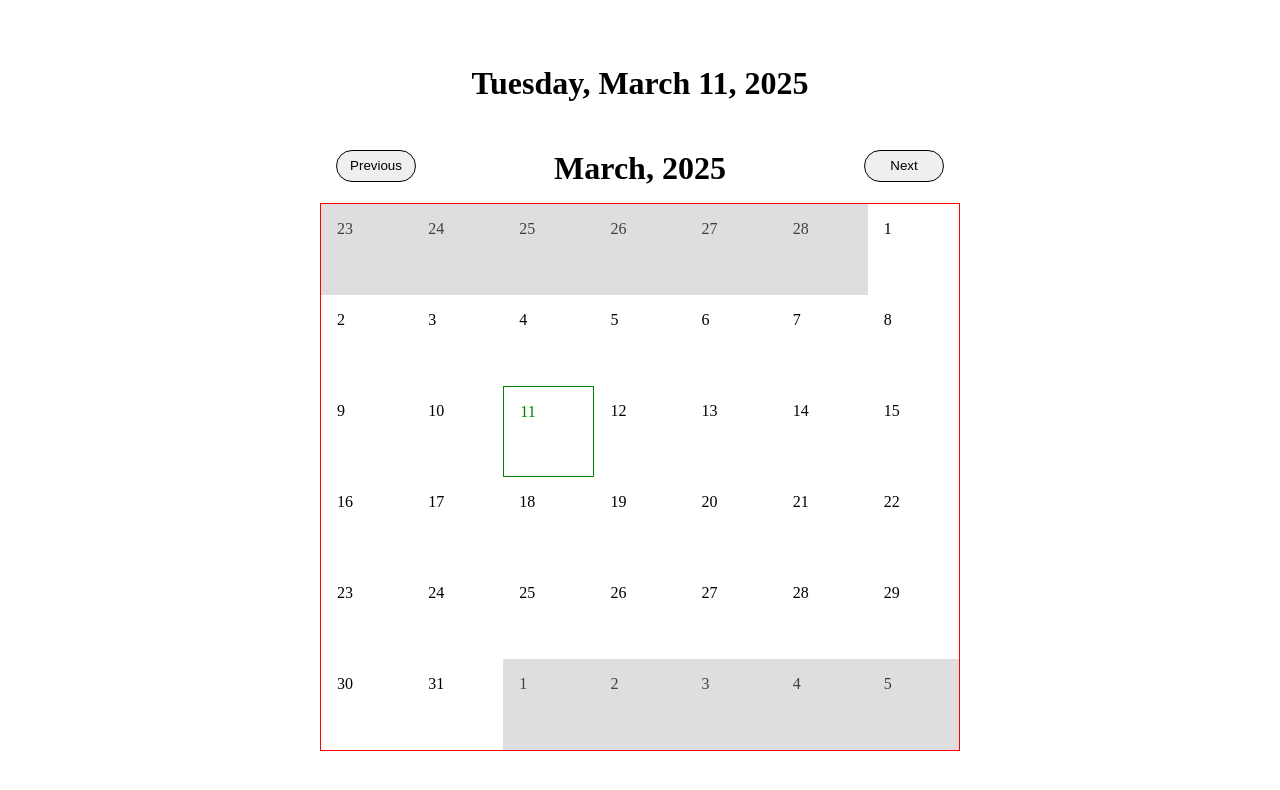
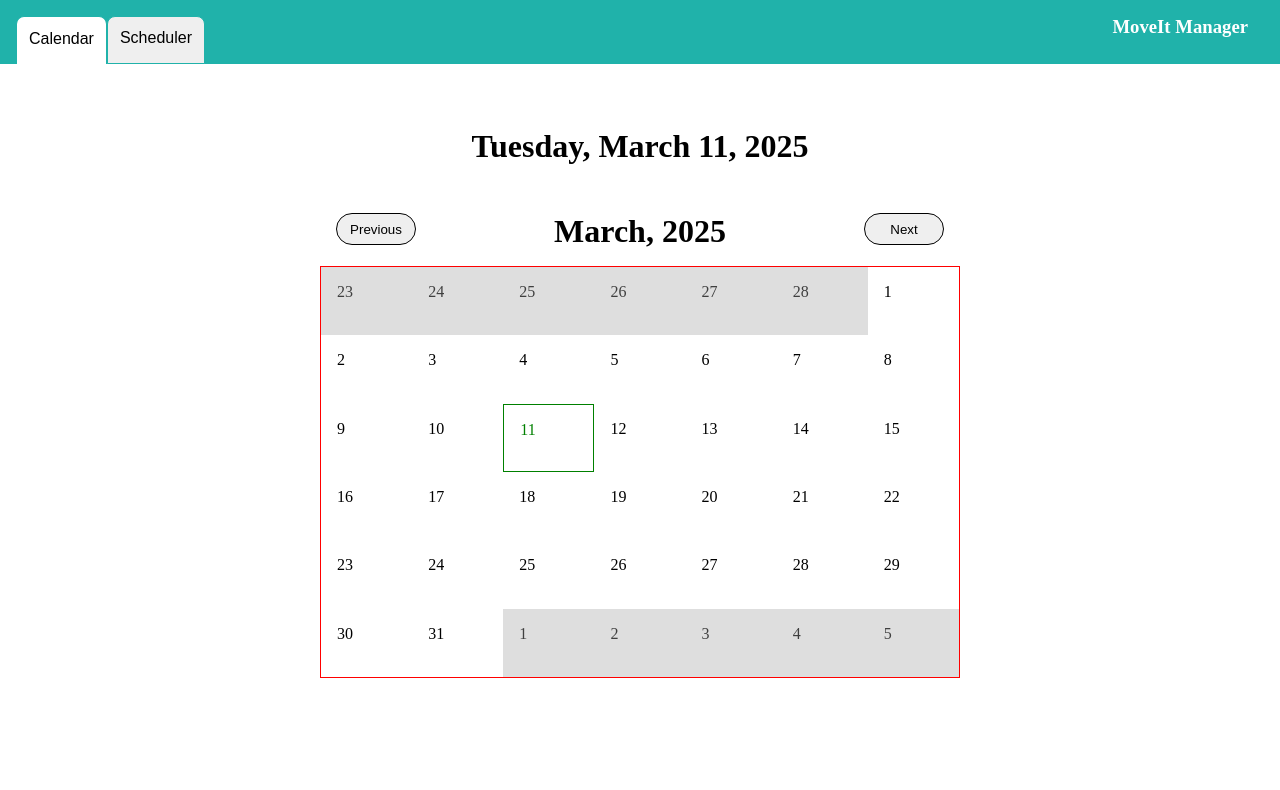
Before and after one commit to Sprees/pt-assignment-week8, a plain HTML site: page index.html in a window 1280 px wide. Drawn offline with Linux system fonts and the light colour scheme.

Commit message:
inital tab functionality and styling

```diff
--- a/index.html
+++ b/index.html
@@ -8,16 +8,34 @@
     <script src="index.js" defer></script>
 </head>
 <body>
-    <div id="calendar">
-        <div id="calendar-header">
-
+    <div class="tabs">
+        <div>
+            <button data-app-tab-for="calendar">Calendar</button>
+            <button data-app-tab-for="scheduler">Scheduler</button>
         </div>
-        <div id="calendar-body">
-            <!-- HTML Elements generated by Javascript -->
+        <div>
+            <h3>MoveIt Manager</h3>
         </div>
     </div>
-    <div id="scheduler">
-
+    <div class="panes">
+        <div data-app-tab-pane="calendar" id="calendar" class="tab-pane">
+            <div id="calendar-header">
+                <!-- HTML Elements generated by Javascript -->
+            </div>
+            <div id="calendar-body">
+                <!-- HTML Elements generated by Javascript -->
+            </div>
+        </div>
+        <div data-app-tab-pane="scheduler" id="scheduler" class="tab-pane">
+            <div id="scheduler-header">
+                <!-- HTML Elements generated by Javascript -->
+                 <h1>Scheduler Header</h1>
+            </div>
+            <div id="scheduler-body">
+                <!-- HTML Elements generated by Javascript -->
+                 <h1>Scheduler Body</h1>
+            </div>
+        </div>
     </div>
 </body>
 </html>
--- a/index.js
+++ b/index.js
@@ -1,14 +1,14 @@
 class App {
     constructor() {
-        this.tabManager = new TabManager();
-        this.scheduleManager = new ScheduleManager();
-        this.calendar = new Calendar();
+        this.tabManager = new TabManager({ tabSelector: '[data-app-tab-for]', paneSelector: '[data-app-tab-pane]', defaultId: 'calendar' });
+        // this.scheduleManager = new ScheduleManager();
+        this.calendar = new Calendar({ body: '#calendar-body', header: '#calendar-header', date: new Date() });
+
+        this.init()
     }
 
     init() {
         this.calendar.render();
-        document.getElementById('previous').addEventListener('click', () => this.calendar.previousMonth());
-        document.getElementById('next').addEventListener('click', () => this.calendar.nextMonth());
     }
 
     handleDayClick() {
@@ -17,8 +17,38 @@ class App {
 }
 
 class TabManager {
-    constructor() {
+    constructor({tabSelector, paneSelector, defaultId}) {
+        console.log(typeof tabSelector)
+        this.defaultId = defaultId
+        this.tabs = document.querySelectorAll(tabSelector);
+        this.panes = document.querySelectorAll(paneSelector);
+        this.tabSelector = tabSelector.startsWith('[') && tabSelector.endsWith(']') ? tabSelector.slice(1, -1) : tabSelector
 
+        if(!this.tabs.length || !this.panes.length) {
+            throw new Error('TabManager: Invalid tab or pane selectors');
+        }
+
+        this.init();
+        this.switchToTab(defaultId);
+    }
+
+    init() {
+        this.tabs.forEach(tab => {
+            tab.addEventListener('click', () => {
+                const tabFor = tab.getAttribute(this.tabSelector);
+                this.switchToTab(tabFor);
+            })
+        })
+    }
+
+    switchToTab(tabId) {
+        this.tabs.forEach(tab => {
+            tab.classList.toggle('active', tab.getAttribute(this.tabSelector) === tabId);
+        });
+
+        this.panes.forEach(pane => {
+            pane.id !== tabId ? pane.style.display = 'none' : pane.style.display = 'block';
+        });
     }
 }
 
@@ -42,6 +72,8 @@ class Calendar {
         this.year = date.getFullYear();
 
         this.onDayClick = onDayClick || (() => {});
+
+        this.createCalendarHeader();
     }
 
     isValidDate(date) {
@@ -57,7 +89,9 @@ class Calendar {
         return new Date(year, month + num, 0).getDate()
     }
 
-    getMonth(num = 0, month = this.month, year = this.year, today = false) {
+    getMonth(obj) {
+        let { num = 0, month = this.month, year = this.year, today = false } = obj;
+
         if(today) {
             this.year = this.today.getFullYear();
             this.month = this.today.getMonth();
@@ -70,26 +104,41 @@ class Calendar {
     }
 
     createCalendarBody() {
+        // Calendar body will have 6 rows of 7 - 42 elements
         let containerElCount = 0,
+            // get the index of the first day of the month (0-6 / sun - sat)
             firstDayOfMonth = new Date(this.year, this.month, 1).getDay(),
+            // total amount of days in current month being displayed
             curMoTotalDays = this.getDaysInMonth(1),
+            // total amount of days in previous month
             prevMoTotalDays = this.getDaysInMonth(),
+            // Find where to start previous month day count by subtracting first day index of current month from previous month total days
             prevMoDaysCount = (prevMoTotalDays - firstDayOfMonth) + 1,
+            // start current and next month day count at 1
             curMoDaysCount = 1,
             nextMoDaysCount = 1;
 
+        // Used while loop for readability with so many variables being affected in loop
+        // containerElCount will be used to track the 42 elements being created
         while(containerElCount < 42) {
+            // create elements, the day div element and the day number that will be inside the day div
             let dayDiv = document.createElement('div');
             let dayNum = document.createElement('p');
 
+            // add classes to each created element
             dayDiv.classList.add('day');
             dayNum.classList.add('day-number')
 
+            // if the amount of elements created in less than the first day index of the month, fill those elements with previous months days
             if(containerElCount < firstDayOfMonth) {
+                // add classes to distinguish previous day elements from current day or next day elements
                 dayDiv.classList.add('day-prev')
                 dayNum.classList.add('day-number-prev')
+                // set the day number paragraph element to day count
                 dayNum.innerHTML = '' + prevMoDaysCount;
+                // add 1 to previous month days count
                 prevMoDaysCount++
+            // otherwise, if current month day count is less than or equal to current month's total days, insert current month day number into day element
             } else if (curMoDaysCount <= curMoTotalDays) {
                 if(this.isCurrentDate(curMoDaysCount, this.month, this.year)) {
                     dayDiv.classList.add('day-today')
@@ -97,22 +146,65 @@ class Calendar {
                 }
                 dayNum.classList.add('day-number-cur')
                 dayNum.innerHTML = '' + curMoDaysCount;
+                // add 1 to current month day count
                 curMoDaysCount++
+            // if previous if/else conditions are not met, previous month and current month days have been applied to the day elements. Now start applying
+            // next month day count to day element
             } else {
                 dayDiv.classList.add('day-next')
                 dayNum.classList.add('day-number-next')
                 dayNum.innerHTML = '' + nextMoDaysCount;
+                // add 1 to next day count
                 nextMoDaysCount++
             }
 
+            // append the day number element to the day div
             dayDiv.appendChild(dayNum);
+            // append day div to the calendar body
             this.body.appendChild(dayDiv);
-
+            // add 1 to while loop condition count
             containerElCount++
         }
     }
 
     createCalendarHeader() {
+        // Create HTML elements
+        const prevBtn = document.createElement('button'),
+              nextBtn = document.createElement('button'),
+              todayStringH1 = document.createElement('h1'),
+              monthYearStringH1 = document.createElement('h1');
+
+        // Add classes to the previous and next buttons
+        prevBtn.classList.add('header-btn');
+        nextBtn.classList.add('header-btn');
+
+        // Insert text content into buttons
+        prevBtn.textContent = 'Previous'
+        nextBtn.textContent = 'Next'
+
+        // Append the top-level H1 string that displays today's date to the header container as it's child
+        this.header.appendChild(todayStringH1);
+
+        // Create anonymous Div element for HTML structuring and CSS styling
+        let div = document.createElement('div');
+
+        // Append created Div to the headed container as a child, and append elements as siblings, to the Div as children
+        this.header.appendChild(div).append(prevBtn, monthYearStringH1, nextBtn);
+
+        this.todayTitleElement = todayStringH1;
+        this.monthYearTitleElement = monthYearStringH1;
+
+        // Event Listeners for Previous and Next buttons to change current month display
+        prevBtn.addEventListener('click', () => this.getMonth({ num: -1 }));
+        nextBtn.addEventListener('click', () => this.getMonth({ num: 1 }));
+        // Event listener to today's date, when clicked returns to current month display
+        todayStringH1.addEventListener('click', () => this.getMonth({ today: true }));
+
+        this.updateCalendarHeader();
+    }
+
+    updateCalendarHeader() {
+        // Today's date string
         let todayString = new Date(this.today.getFullYear(), this.today.getMonth(), this.today.getDate()).toLocaleDateString('en-us', {
             weekday: 'long',
             month: 'long',
@@ -120,45 +212,26 @@ class Calendar {
             year: 'numeric'
         })
 
+        // Currently displayed month and year string
         let monthYearString = new Date(this.year, this.month, 1).toLocaleDateString('en-us', {
             month: 'long',
             year: 'numeric'
         })
 
+        // Add a comma to month and year string
         monthYearString = monthYearString.split(' ').join(', ');
 
-        const prevBtn = document.createElement('button'),
-              nextBtn = document.createElement('button'),
-              todayStringH1 = document.createElement('h1'),
-              monthYearStringH1 = document.createElement('h1');
-
-        prevBtn.classList.add('header-btn');
-        nextBtn.classList.add('header-btn');
-
-        prevBtn.textContent = 'Previous'
-        nextBtn.textContent = 'Next'
-
-        todayStringH1.textContent = todayString;
-        monthYearStringH1.textContent = monthYearString;
-
-        this.header.appendChild(todayStringH1);
-        let div = document.createElement('div');
-        this.header.appendChild(div).append(prevBtn, monthYearStringH1, nextBtn);
-
-        prevBtn.addEventListener('click', () => this.getMonth(-1));
-        nextBtn.addEventListener('click', () => this.getMonth(1));
-        todayStringH1.addEventListener('click', (e) => this.getMonth(0, this.month, this.year, true));
+        // Insert created strings into the matching HTML Elements
+        this.todayTitleElement.textContent = todayString;
+        this.monthYearTitleElement.textContent = monthYearString;
     }
 
     render() {
         this.body.innerHTML = '';
-        this.header.innerHTML = '';
 
-        this.createCalendarHeader();
         this.createCalendarBody();
+        this.updateCalendarHeader();
     }
 }
 
-const calendar = new Calendar({ body: '#calendar-body', header: '#calendar-header', date: new Date() });
-calendar.render();
-console.log(calendar)
+document.addEventListener('DOMContentLoaded', () => new App());
--- a/styles.css
+++ b/styles.css
@@ -4,30 +4,29 @@
     padding: 0;
 }
 
-#calendar {
-    margin: 0 auto;
-    width: 50%;
-    height: 100vh;
+/* #calendar {
+    width: 100%;
     display: flex;
     flex-direction: column;
-    justify-content: center;
-    align-items: center;
-}
+} */
 
 #calendar-body {
+    width: 100%;
     display: flex;
     flex-wrap: wrap;
     border: 1px solid red;
 }
 
 #calendar-header {
+    width: 100%;
     text-align: center;
-    width: 100%;
     padding: 1rem;
 }
 
 #calendar-header > h1 {
-    padding-bottom: 3rem;
+    display: inline-block;
+    /* margin: 0 auto; */
+    margin: 3rem 0;
 }
 
 #calendar-header > h1:hover {
@@ -51,7 +50,7 @@
 /* Day Container */
 
 .day {
-    aspect-ratio: 1 / 1;
+    aspect-ratio: 1 / 0.75;
     width: 14.285714%;
 }
 
@@ -78,3 +77,60 @@
 .day-number-today {
     color: green;
 }
+
+/* Tabs and Panes */
+
+.tabs {
+    background: lightseagreen;
+    display: flex;
+    justify-content: space-between;
+    padding-top: 1rem;
+}
+
+.tabs button {
+    font-size: 1rem;
+    cursor: pointer;
+    border: 1px solid lightseagreen;
+    padding: 0.75rem;
+    padding-bottom: 1rem;
+    border-top-left-radius: 0.5rem;
+    border-top-right-radius: 0.5rem;
+}
+
+.tabs button.active {
+    background-color: white;
+}
+
+.tabs h3 {
+    color: white;
+    margin-right: 1rem;
+}
+
+.tabs div {
+    height: 100%;
+    margin: 0 1rem;
+    display: flex;
+
+}
+
+.tab-pane {
+    display: none;
+}
+
+.tab-pane #calendar {
+    width: 100%;
+    display: flex;
+    flex-direction: column;
+}
+
+.panes {
+    margin: 0 auto;
+    width: 50%;
+    display: flex;
+    justify-content: center;
+    align-items: center;
+}
+
+.active {
+    border-bottom: none !important;
+}
```
